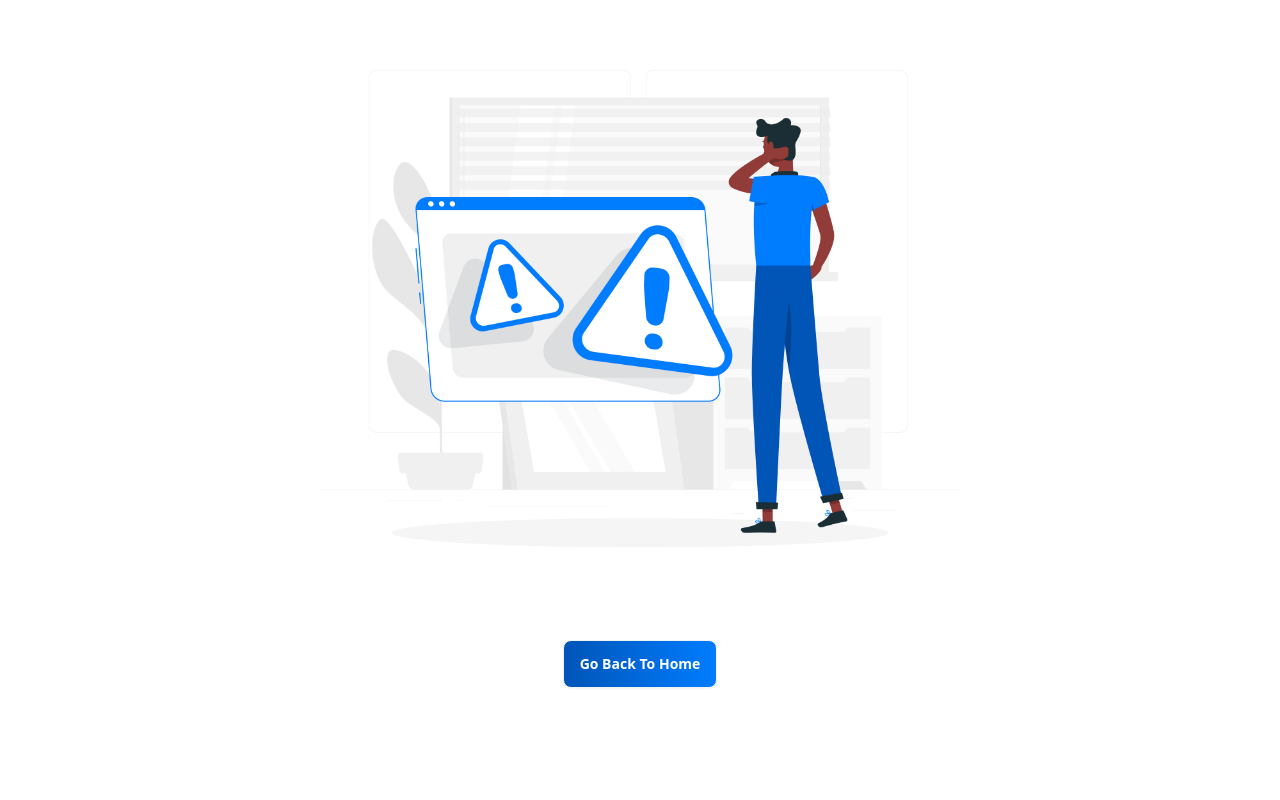
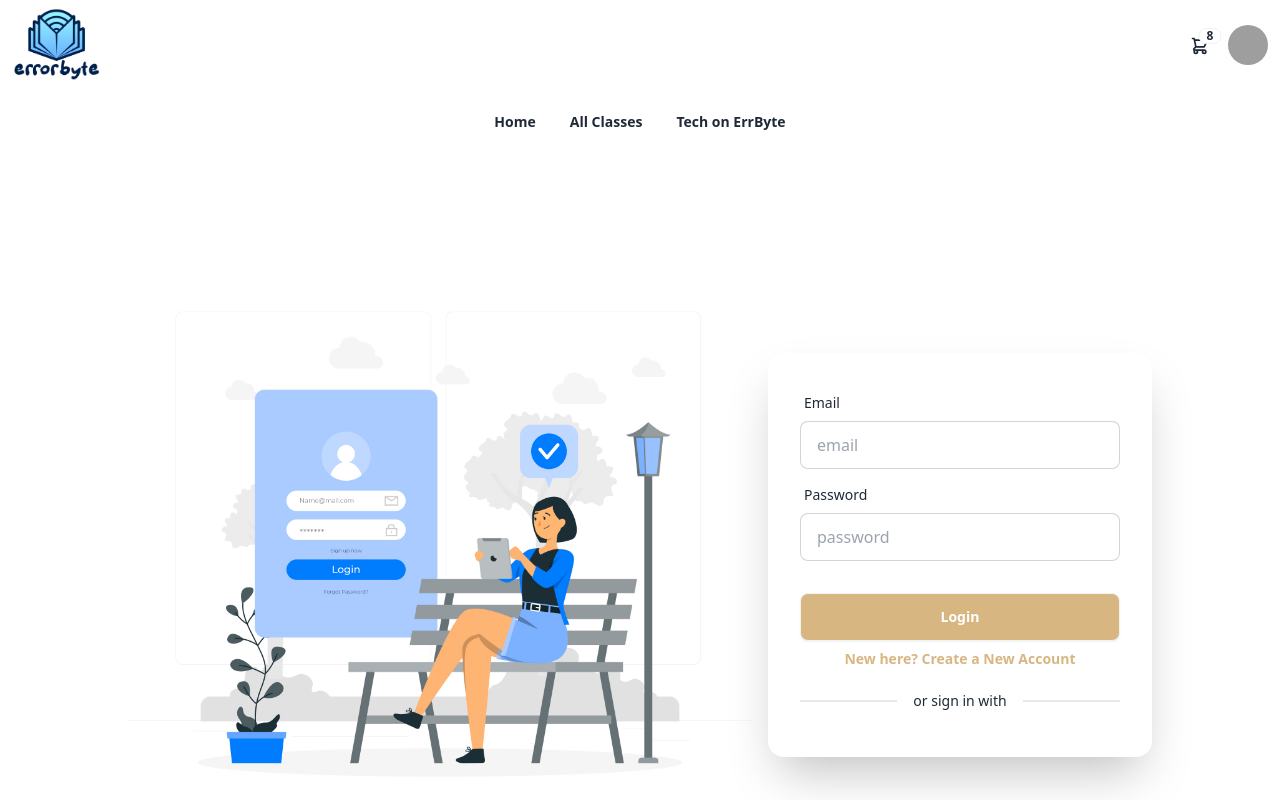
Before and after one commit to khalad007/Error-Byte-Client, a React (Vite) app: page /login in a window 1280 px wide. Before the commit this address had no page. Shown: the top 800 px of the page. Built offline with nearby package versions, Linux system fonts and the light colour scheme; grey boxes are pictures that could not be loaded.

Commit message:
Simple Login Form

```diff
--- a/package.json
+++ b/package.json
@@ -15,7 +15,8 @@
     "react": "^18.2.0",
     "react-dom": "^18.2.0",
     "react-router-dom": "^6.20.0",
-    "sort-by": "^0.0.2"
+    "sort-by": "^0.0.2",
+    "sweetalert": "^2.1.2"
   },
   "devDependencies": {
     "@types/react": "^18.2.37",
--- /dev/null
+++ b/src/Pages/Login/Login.jsx
@@ -0,0 +1,78 @@
+import login from "../../assets/login.jpg"
+
+import { useContext, useEffect, useRef, useState } from "react";
+import { Link, useLocation, useNavigate } from "react-router-dom";
+// import { AuthContext } from "../../Provider/AuthProvider";
+import swal from "sweetalert";
+// import SocialLogin from "../../Component/SocialLogin/SocialLogin";
+const Login = () => {
+    const captchaRef = useRef(null);
+
+    // const [disabled, setDisabled] = useState(true);
+    // const { signIn } = useContext(AuthContext)
+    const navigate = useNavigate();
+    const location = useLocation();
+
+    const from = location.state?.from?.pathname || '/';
+
+
+
+
+    const handleLogin = e => {
+        e.preventDefault()
+
+        const form = e.target;
+        const email = form.email.value;
+        const password = form.password.value;
+        console.log(email, password)
+
+        signIn(email, password)
+            .then(result => {
+                const user = result.user;
+                console.log(user)
+                swal("Good job!", "You clicked the button!", "success");
+                navigate(from, { replace: true })
+            })
+    }
+
+
+    return (
+        <div className="hero min-h-screen " >
+        {/* style={backgroundImageStyle} */}
+            <div className="hero-content flex-col lg:flex-row">
+                <div className="text-center w-1/2 lg:text-left">
+                    <img src={login} alt="" />
+                </div>
+                <div className="card flex-shrink-0 w-1/2 max-w-sm shadow-2xl bg-base-100">
+                    <form onSubmit={handleLogin} className="card-body">
+                        <div className="form-control">
+                            <label className="label">
+                                <span className="label-text">Email</span>
+                            </label>
+                            <input type="email" placeholder="email" name="email" className="input input-bordered" required />
+                        </div>
+                        <div className="form-control">
+                            <label className="label">
+                                <span className="label-text">Password</span>
+                            </label>
+                            <input type="password" placeholder="password" name="password" className="input input-bordered" required />
+
+                        </div>
+
+
+
+
+                        <div className="form-control mt-6">
+                            <input className="btn bg-[#d8b682] text-white" type="submit" value="Login" />
+                        </div>
+                        <Link to="/register"><p className="font-bold text-sm text-[#d8b682] text-center">New here? Create a New Account</p></Link>
+                        <div className="divider">
+                            <p className="font-medium text-sm text-center">or sign in with</p></div>
+                    </form>
+                </div>
+            </div>
+        </div>
+    );
+};
+
+export default Login;
--- /dev/null
+++ b/src/Pages/Register/Register.jsx
@@ -0,0 +1,121 @@
+import login from "../../assets/others/authentication2.png"
+import loginbg from "../../assets/others/authentication.png"
+import { Link, useNavigate } from "react-router-dom";
+import { useForm } from "react-hook-form";
+import { useContext } from "react";
+import { AuthContext } from "../../Provider/AuthProvider";
+import swal from "sweetalert";
+import useAxiosPublic from "../../Hooks/useAxiosPublic";
+
+const Register = () => {
+    const axiosPublic = useAxiosPublic();
+    const { createuser, updateUserProfile } = useContext(AuthContext);
+    const navigate = useNavigate();
+
+    const {
+        register,
+        handleSubmit,
+        reset,
+        watch,
+        formState: { errors },
+    } = useForm()
+
+    const onSubmit = data => {
+        console.log(data)
+        createuser(data.email, data.password)
+            .then(result => {
+                const regUser = result.user;
+                console.log(regUser)
+                updateUserProfile(data.name, data.photoURL)
+                    .then(() => {
+                        console.log('user info')
+                        //create user in db (new user)
+                        const userInfo = {
+                            name: data.name,
+                            email: data.email
+                        }
+                        axiosPublic.post('/users', userInfo)
+                            .then(res => {
+                                if (res.data.insertedId) {
+                                    console.log('add on db the new user')
+                                    reset();
+                                    swal("Good job!", "Registration Successful!", "success");
+                                    navigate('/')
+                                }
+                            })
+
+
+                    })
+                    .catch(error => console.log(error))
+            })
+    }
+
+    const backgroundImageStyle = {
+        backgroundImage: `url(${loginbg})`,
+        backgroundSize: "cover",
+        backgroundPosition: "center",
+    };
+
+    return (
+        <div className="hero min-h-screen " style={backgroundImageStyle}>
+            <div className="hero-content flex-col lg:flex-row-reverse">
+                <div className="text-center w-1/2 lg:text-left">
+                    <img src={login} alt="" />
+                </div>
+                <div className="card flex-shrink-0 w-1/2 max-w-sm shadow-2xl bg-base-100">
+
+                    <form onSubmit={handleSubmit(onSubmit)} className="card-body">
+
+                        <div className="form-control">
+                            <label className="label">
+                                <span className="label-text">Name</span>
+                            </label>
+                            <input type="text" placeholder="Name" {...register("name", { required: true })} name="name" className="input input-bordered" />
+                            {errors.name && <span className="text-red-700">This field is required</span>}
+                        </div>
+                        <div className="form-control">
+                            <label className="label">
+                                <span className="label-text">Email</span>
+                            </label>
+                            <input type="email" placeholder="email" {...register("email", { required: true })} name="email" className="input input-bordered" />
+                            {errors.email && <span className="text-red-700">Email Required</span>}
+                        </div>
+                        <div className="form-control">
+                            <label className="label">
+                                <span className="label-text">PhotoURL</span>
+                            </label>
+                            <input type="url" placeholder="photoURL" {...register("photoURL", { required: true })} name="photoURL" className="input input-bordered" />
+                            {errors.email && <span className="text-red-700">PhotoURL Required</span>}
+                        </div>
+                        <div className="form-control">
+                            <label className="label">
+                                <span className="label-text">Password</span>
+                            </label>
+                            <input type="password" placeholder="password" {...register("password", { required: true })} name="password" className="input input-bordered" />
+                            {errors.password && <span className="text-red-700">This field is required</span>}
+
+                        </div>
+
+
+                        {/* <div className="form-control">
+                            <label className="label">
+                                <LoadCanvasTemplate />
+                            </label>
+                            <input type="text" ref={captchaRef} placeholder="Type captcha above" name="captcha" className="input input-bordered" required />
+                            <button onClick={handleValidateCaptcha} className="btn btn-xs">Validate</button>
+                        </div> */}
+
+
+                        <div className="form-control mt-6">
+                            <input className="btn bg-[#d8b682] text-white" type="submit" value="Register" />
+                        </div>
+                        <Link to="/login"> <p className="font-bold text-sm text-[#d8b682] text-center">Already registered? Go to log in</p></Link>
+                        <p className="font-medium text-sm text-center">or sign up with</p>
+                    </form>
+                </div>
+            </div>
+        </div>
+    );
+};
+
+export default Register;
--- a/src/Router/Router.jsx
+++ b/src/Router/Router.jsx
@@ -4,6 +4,7 @@ import {
 import Main from "../Layouts/Main";
 import Home from "../Pages/Home/Home/Home";
 import Error from "../Pages/Error/Error";
+import Login from "../Pages/Login/Login";
 
 export const router = createBrowserRouter([
     {
@@ -14,6 +15,10 @@ export const router = createBrowserRouter([
             {
                 path: '/',
                 element: <Home></Home>
+            },
+            {
+                path: 'login',
+                element: <Login></Login>
             }
         ]
     },
```
Also changed, not shown: 1 other file (tests, documents, lock files or other folders).
